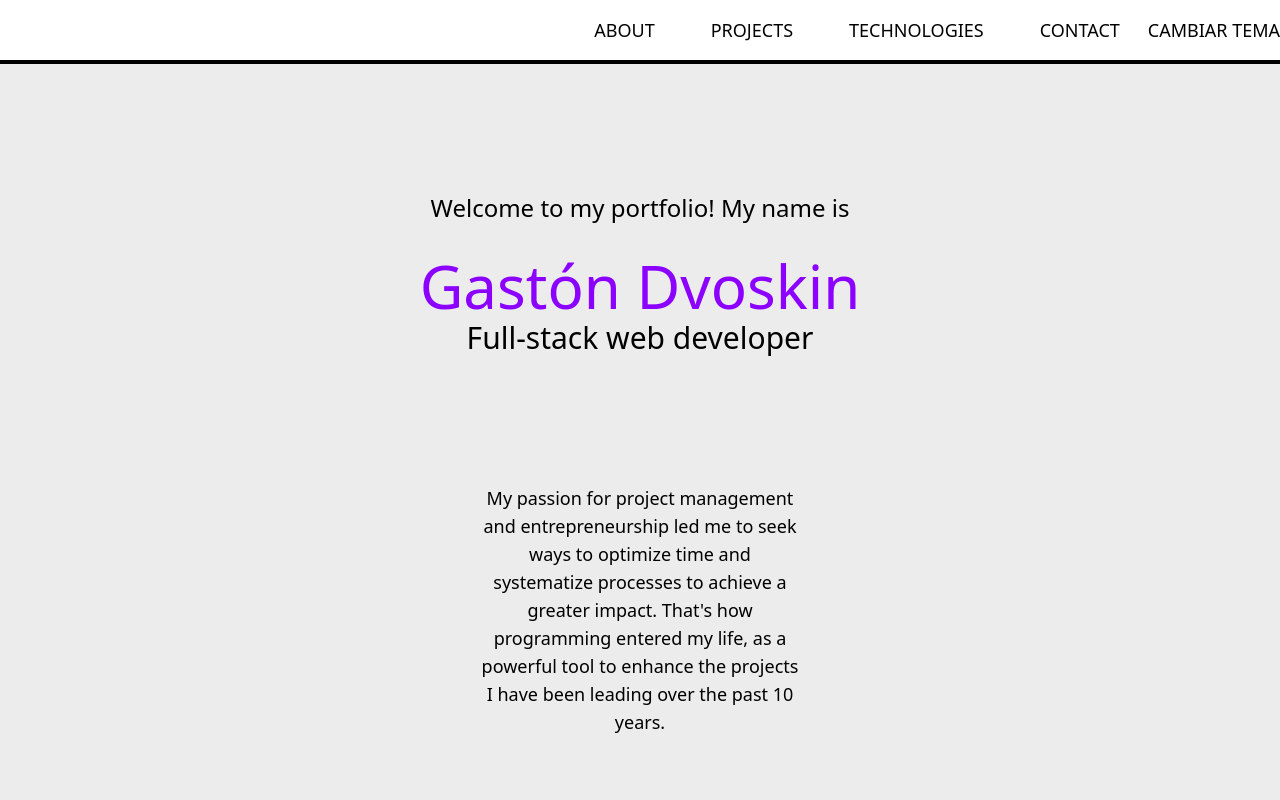
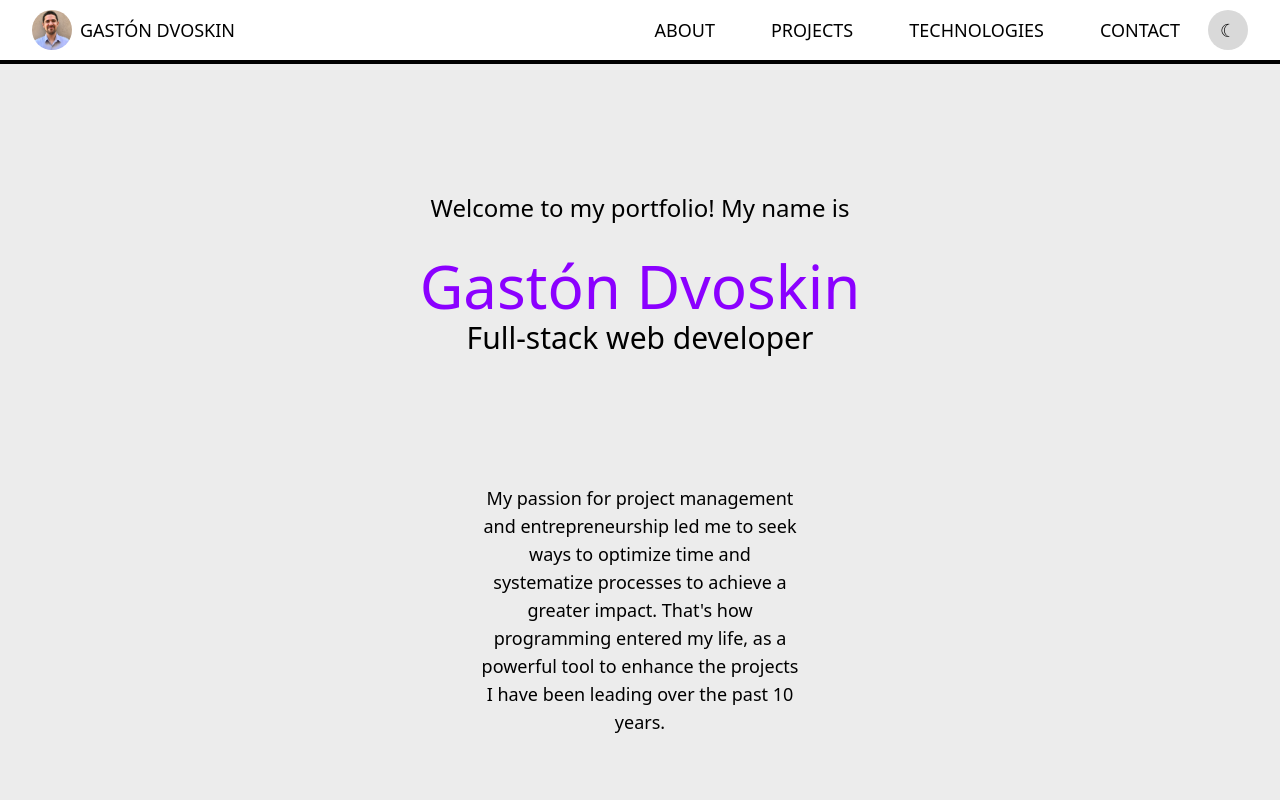
Before and after one commit to gastondvoskin/portfolio, a React (Vite) app: page / in a window 1280 px wide. Shown: the top 800 px of the page. Built offline with nearby package versions, Linux system fonts and the light colour scheme.

Commit message:
Styled Nav

```diff
--- a/src/components/Navbar.jsx
+++ b/src/components/Navbar.jsx
@@ -1,14 +1,27 @@
-import { useEffect } from "react";
-import { Link } from "react-scroll";
+import { useState } from "react";
+import { Link, animateScroll as scroll } from "react-scroll";
+import dvoskin from "../assets/profileImage/dvoskin.jpg";
 
 const Navbar = () => {
+  const [darkMode, setDarkMode] = useState(false);
+
   const toggleDarkMode = () => {
     const html = document.querySelector("html");
+    // console.log(html.classList[0])
     html.classList.toggle("dark");
+    setDarkMode(!darkMode);
   };
+
   return (
-    <nav className="flex flex-row justify-end items-center bg-white w-full h-16 text-black fixed border-b-4 border-solid border-black">
-      <div className="flex">
+    <main className="flex flex-row justify-between items-center bg-white w-full h-16 text-black fixed border-b-4 border-solid border-black">
+      <button onClick={() => scroll.scrollToTop()}>
+        <div className="flex items-center ml-8">
+          <img className="w-10 h-10 mr-2 rounded-full" src={dvoskin} alt="Dvoskin" />
+          <span>GASTÓN DVOSKIN</span>
+        </div>
+
+      </button>
+      <div className="flex items-center mr-8">
         <Link
           className="px-7 cursor-pointer"
           to="about"
@@ -41,9 +54,14 @@ const Navbar = () => {
         >
           CONTACT
         </Link>
-        <button onClick={toggleDarkMode}> CAMBIAR TEMA</button>
+        <button
+          className="rounded-full bg-mybg2 w-10 h-10 dark:bg-mybg1d"
+          onClick={toggleDarkMode}
+        >
+          {darkMode ? <div>☀️</div> : <div>☾</div>}
+        </button>
       </div>
-    </nav>
+    </main>
   );
 };
 
--- a/tailwind.config.js
+++ b/tailwind.config.js
@@ -12,16 +12,12 @@ export default {
         'mybg1': '#ECECEC', /* light gray */
         'mybg2': '#D9D9D9', /* light gray */
         'mytext': 'black',  /* black */
+        'myacc': '#8B00FF', /* pink */
 
         // dark
-        /* 'mybg1d': '#13293D', */ /* deep blue */
         'mybg1d': '#162C41', /* deep blue */
-
         'mybg2d': '#1F3E5A', /* deep blue lighter*/
         'mytextd': 'white', /* white */
-
-        // acc
-        'myacc': '#8B00FF', /* pink */
         'myaccd': '#FF6F61' /* purple */
       },
     },
```
Also changed, not shown: src/assets/profileImage/dvoskin.jpg (added), src/assets/profileImage/dvoskinbw.jpg (added).
